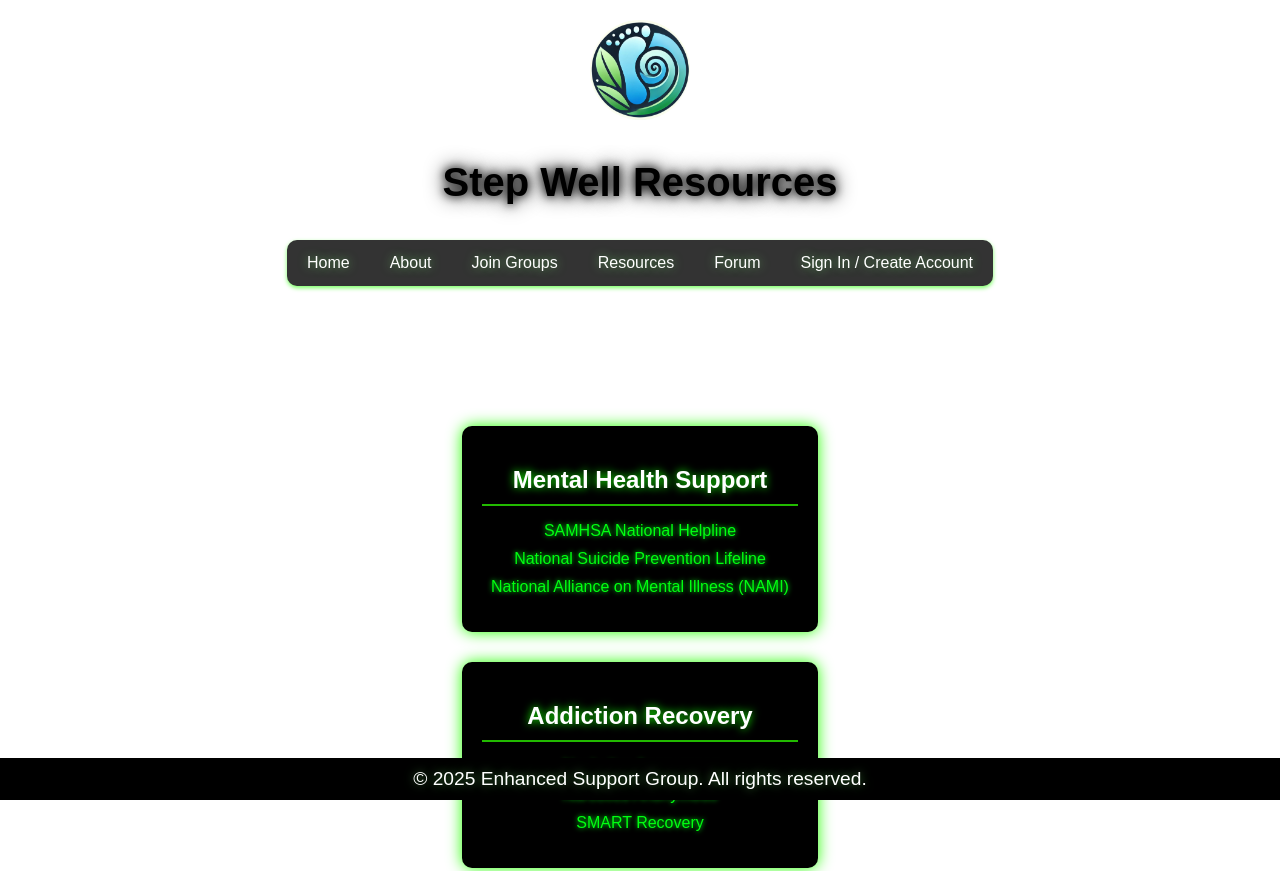
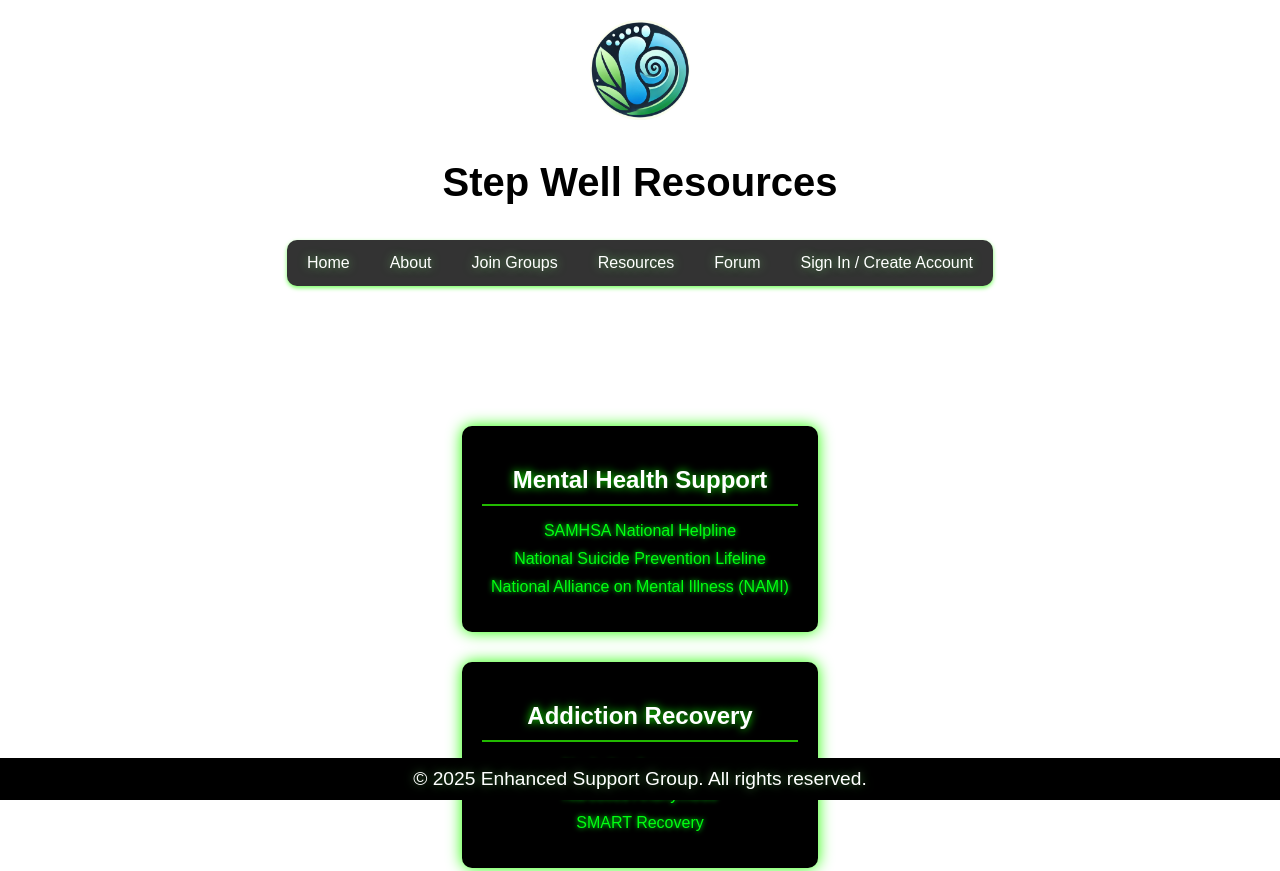
Before and after one commit to Anthony-Leon6/StepWell, a website: page resources.html in a window 1280 px wide. Shown: the top 871 px of the page. Drawn offline with Linux system fonts and the light colour scheme.

Commit message:
Update resources.html

```diff
--- a/resources.html
+++ b/resources.html
@@ -134,7 +134,7 @@
         }
         h1 {
             color: #000000;
-            text-shadow: 0 0 10px #000000, 0 0 20px #000000;
+            text-shadow: 0 0 10px #ffffff, 0 0 20px #ffffff;
             font-size: 2.5em;
             margin-bottom: 30px;
         }
```
